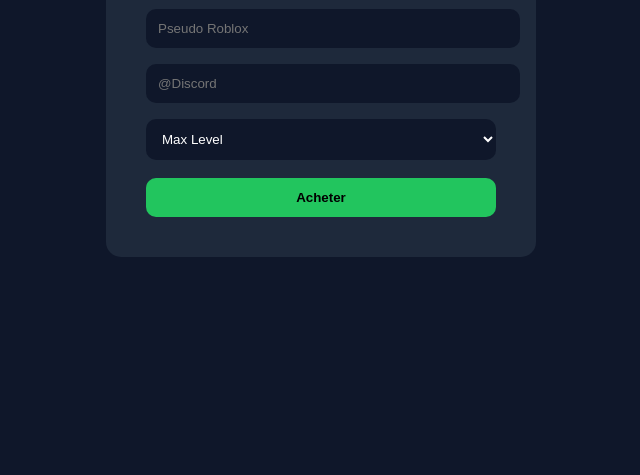
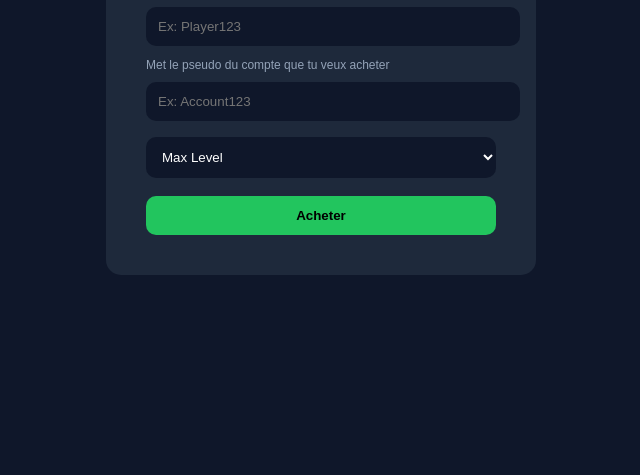
Before and after one commit to bob-fred/KEY-SYSTEM, a website: page index.html in a window 1280 px wide. Shown: the part 325-800 px from the top of the page, without its empty margins (319-959 px from the left). Drawn offline with Linux system fonts and the light colour scheme.

Commit message:
Update index.html

```diff
--- a/index.html
+++ b/index.html
@@ -48,6 +48,14 @@ button{
 button:hover{
   background:#16a34a;
 }
+
+.label{
+  font-size:12px;
+  color:#94a3b8;
+  margin-top:4px;
+  margin-bottom:2px;
+  text-align:left;
+}
 </style>
 </head>
 
@@ -57,8 +65,13 @@ button:hover{
 
 <h2>🛒 BloxAccShop</h2>
 
-<input id="pseudo" placeholder="Pseudo Roblox">
-<input id="discord" placeholder="@Discord">
+<!-- TON PSEUDO -->
+<div class="label">Ton pseudo</div>
+<input id="pseudo" placeholder="Ex: Player123">
+
+<!-- PSEUDO COMPTE ACHAT -->
+<div class="label">Met le pseudo du compte que tu veux acheter</div>
+<input id="discord" placeholder="Ex: Account123">
 
 <select id="product">
   <option value="MAX">Max Level</option>
@@ -79,29 +92,27 @@ function generateID(){
 async function buy(){
 
   let pseudo = document.getElementById("pseudo").value;
-  let discord = document.getElementById("discord").value;
+  let account = document.getElementById("discord").value;
   let product = document.getElementById("product").value;
 
-  if(!pseudo || !discord){
+  if(!pseudo || !account){
     alert("Remplis tout !");
     return;
   }
 
   let orderID = generateID();
 
-  // 📦 ENVOI AU BACKEND (Render)
   fetch("https://key-system-3ny0.onrender.com/create-order", {
     method:"POST",
     headers:{"Content-Type":"application/json"},
     body: JSON.stringify({
       orderID,
       pseudo,
-      discord,
+      account,
       product
     })
   }).catch(()=>{});
 
-  // 💳 REDIRECTION PAYPAL
   if(product === "MAX"){
     window.location.href = "https://www.paypal.com/ncp/payment/QDADATH3NGWX6";
   }
```
